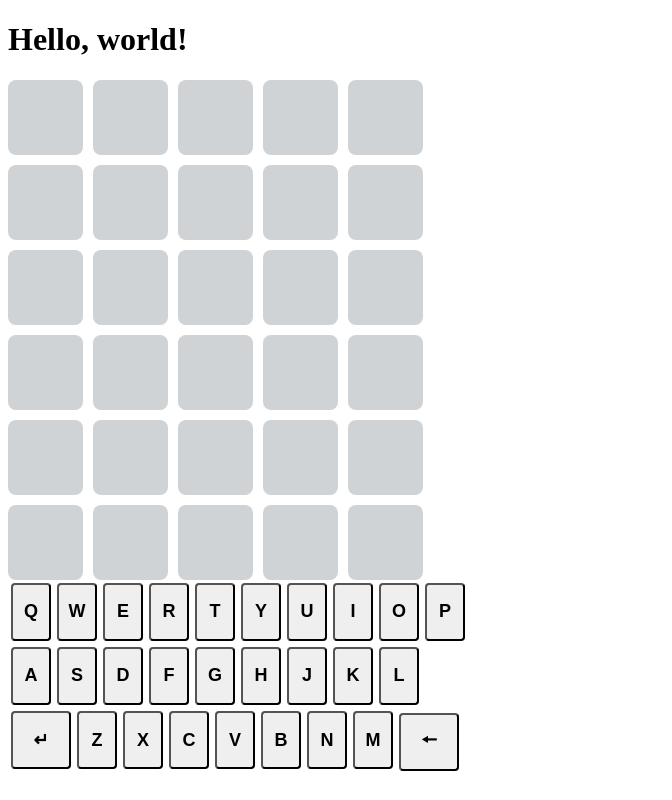
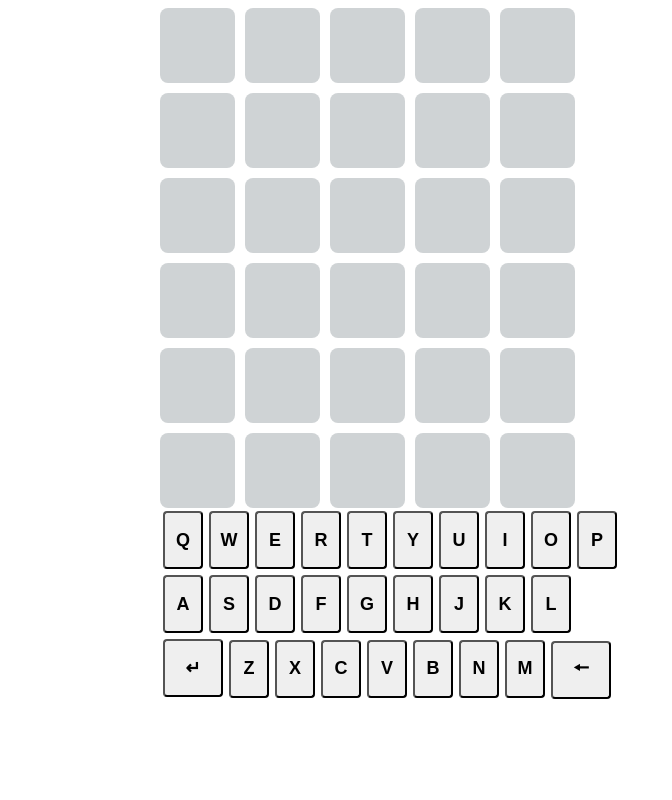
Before and after one commit to yordevs/yordle, a React (Create React App) app: page / in a window 1280 px wide. Shown: the whole page, without its empty margins (0-672 px from the left). Built offline with nearby package versions, Linux system fonts and the light colour scheme.

Commit message:
Add small container

```diff
--- a/src/App.tsx
+++ b/src/App.tsx
@@ -3,6 +3,7 @@ import { useCookies } from "react-cookie";
 import { v4 as uuidv4 } from "uuid";
 import { Keyboard } from "./Keyboard";
 import { GuessRenderer } from "./GuessRenderer";
+import styled from "styled-components";
 
 type ResponseBody = {
 	valid: boolean;
@@ -12,6 +13,11 @@ type ResponseBody = {
 };
 
 export type LetterMapping = { [key: string]: string };
+
+const Container = styled.div`
+	max-width: 960px;
+	margin: 0 auto;
+`;
 
 function App() {
 	const [letterStateHistory, setLetterStateHistory] = useState<LetterMapping[]>(
@@ -76,15 +82,8 @@ function App() {
 			newMapping[letter] = colour;
 		});
 
-		// Retrieve the most recent version of the letter mappings.
-		const prevMapping = letterStateHistory[letterStateHistory.length - 1];
-
-		// Create an updated version of the letter mapping with this new information.
-		// const newMapping = { ...prevMapping, ...letterMappings };
-
 		setLetterStateHistory([...letterStateHistory, newMapping]);
 
-		// Add new (empty) entry for the next guess.
 		setGuessNumber((prev) => prev + 1);
 		setGuesses([...guesses, currentGuess]);
 		setCurrentGuess("");
@@ -95,7 +94,6 @@ function App() {
 		if (currentGuess.length >= 5) return;
 		//takes current guess and adds on the latest added letter
 		setCurrentGuess((prev) => prev + letter);
-		//updates the array of guesses to be displayed on the screen
 	}
 
 	function removeLetterFromGuess() {
@@ -107,7 +105,7 @@ function App() {
 
 	return (
 		<div className="App">
-			<h1>Hello, world!</h1>
+			<Container>
 				<GuessRenderer guesses={guesses} colorHistory={colorHistory} />
 				<Keyboard
 					addLetterToGuess={addLetterToGuess}
@@ -115,6 +113,7 @@ function App() {
 					removeLetterFromGuess={removeLetterFromGuess}
 					letterStateHistory={letterStateHistory}
 				/>
+			</Container>
 		</div>
 	);
 }
```
Lines whose indentation alone changed are shown as unchanged.
